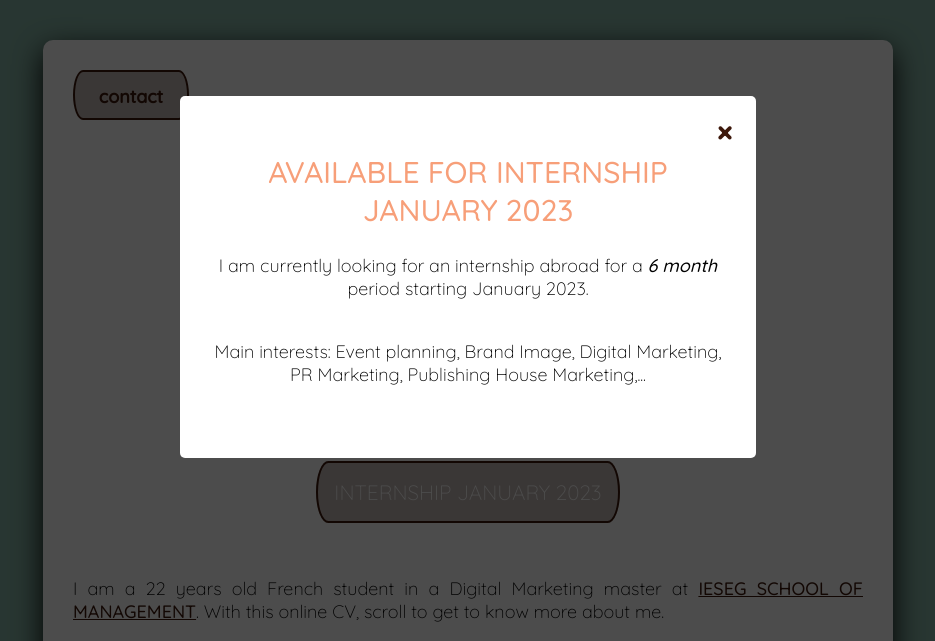
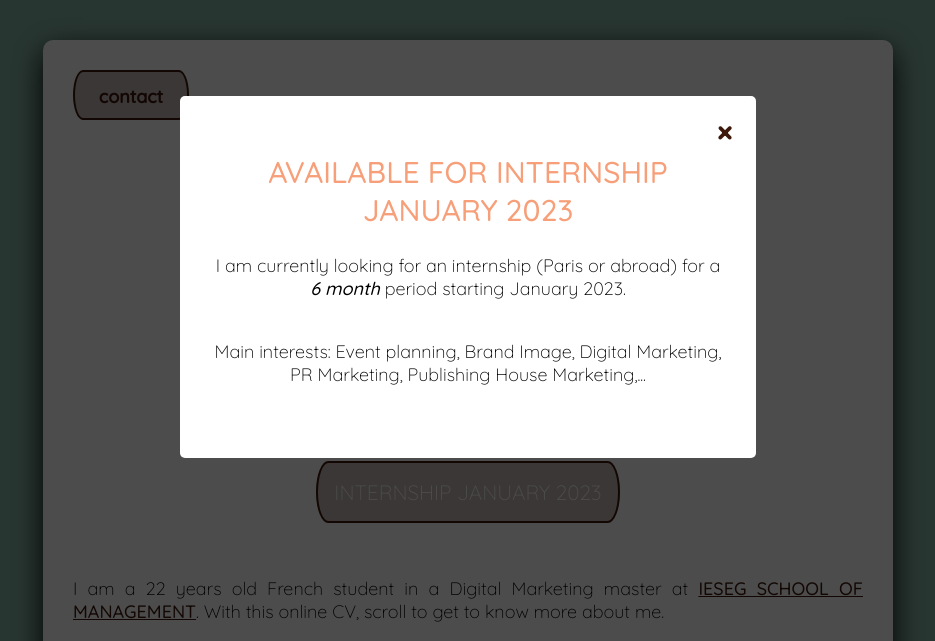
Before and after one commit to heloisegouet/resume, a plain HTML site: page index.html in a window 1280 px wide. Both pictures are taken after a click on the link "INTERNSHIP JANUARY 2023". Shown: the top 641 px of the page, without its empty margins (172-1107 px from the left). Drawn offline with Linux system fonts and the light colour scheme; a web font is replaced by a local one.

Commit message:
Add files via upload

```diff
--- a/index.html
+++ b/index.html
@@ -37,7 +37,7 @@
 			<div class="popup">
 				<h2> AVAILABLE FOR INTERNSHIP JANUARY 2023</h2>
 				<a href="#" class="cross">&times;</a>
-				<p> I am currently looking for an internship abroad for a <code>6 month</code> period starting January 2023.</p>
+				<p> I am currently looking for an internship (Paris or abroad) for a <code>6 month</code> period starting January 2023.</p>
 				<p> Main interests: Event planning, Brand Image, Digital Marketing, PR Marketing, Publishing House Marketing,...</p>
 			</div>
 
```
